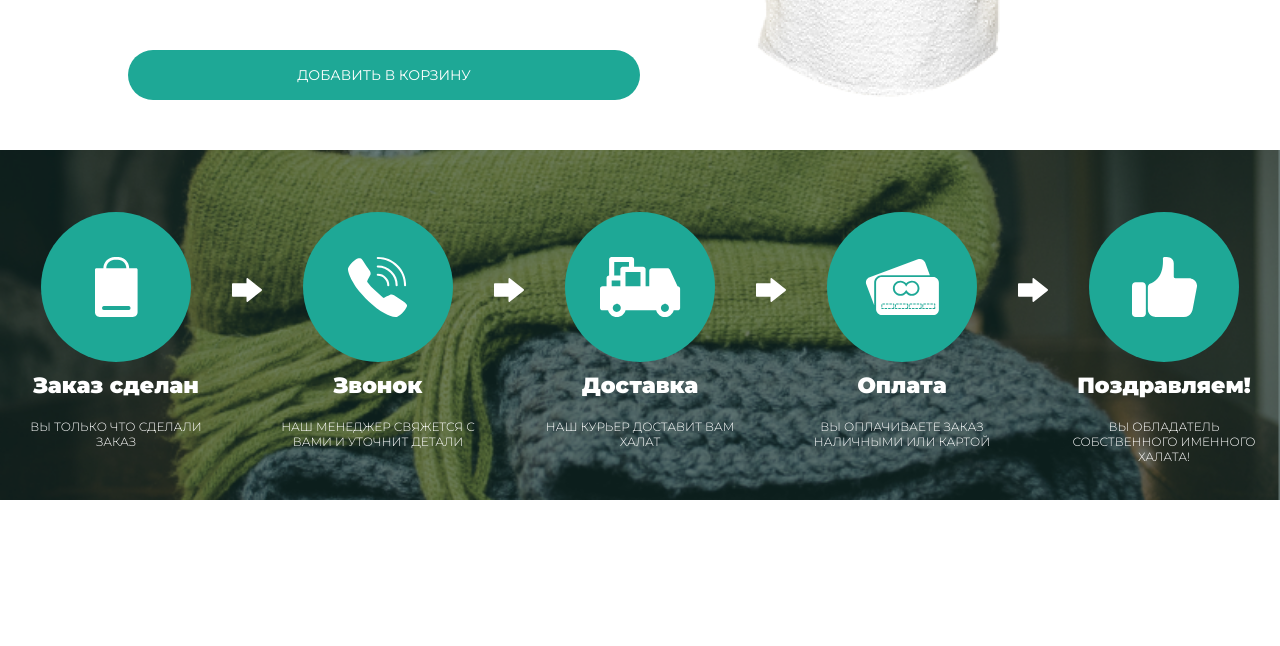
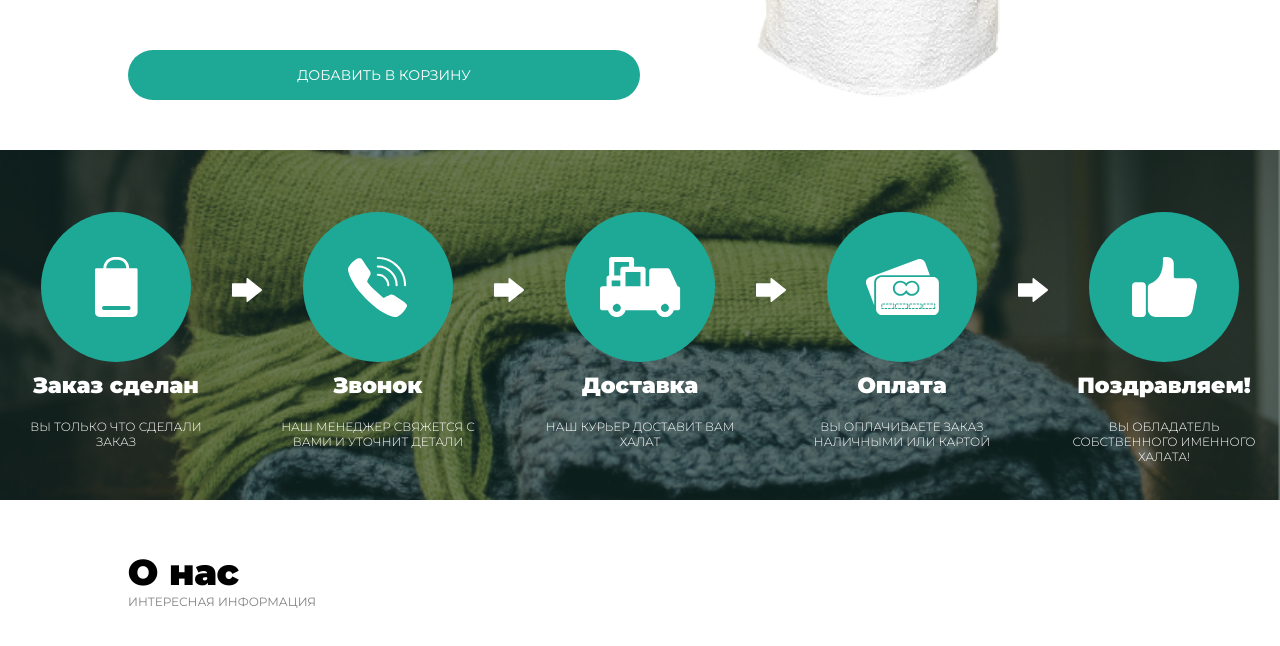
Before and after one commit to DreamSites/halat-shop, a Vue app: page / in a window 1280 px wide. Shown: the part 2413-3059 px from the top of the page. Before the commit the page ends 2913 px from the top, so only its background shows below. Built offline with nearby package versions, Linux system fonts and the light colour scheme.

Commit message:
Раздел "О нас" перенесен на VueJS

```diff
--- a/src/App.vue
+++ b/src/App.vue
@@ -5,6 +5,7 @@
   <UserComment />
   <Constructor />
   <AboutOrder />
+  <AboutUs />
 </div>
 </template>
 
@@ -14,6 +15,7 @@ import OurWork from './components/OurWork.vue'
 import UserComment from './components/UserComment.vue'
 import Constructor from './components/Constructor.vue'
 import AboutOrder from './components/AboutOrder.vue'
+import AboutUs from './components/AboutUs.vue'
 
 export default {
   name: 'app',
@@ -22,7 +24,8 @@ export default {
     OurWork,
     UserComment,
     Constructor,
-    AboutOrder
+    AboutOrder,
+    AboutUs
   }
 }
 </script>
--- /dev/null
+++ b/src/components/AboutUs.vue
@@ -0,0 +1,21 @@
+<template>
+<section class="aboutUs">
+  <h2>О нас</h2>
+  <div class="caption">Интересная информация</div>
+</section>
+</template>
+
+<script>
+export default {
+  name: 'AboutUs'
+}
+</script>
+
+<!-- Add "scoped" attribute to limit CSS to this component only -->
+<style lang="scss">
+.aboutUs {
+    height: 600px;
+    max-width: 1024px;
+    margin: 0 auto;
+}
+</style>
```
